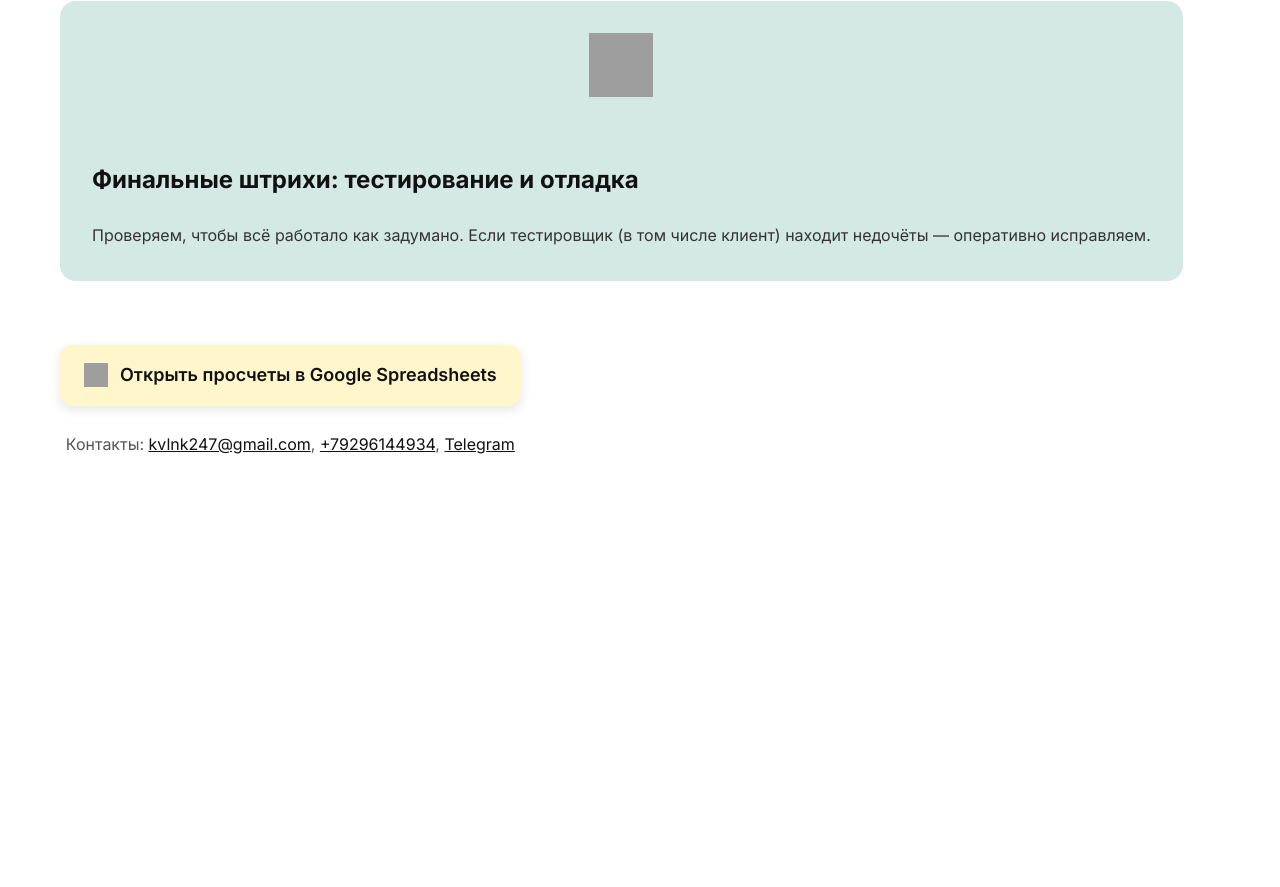
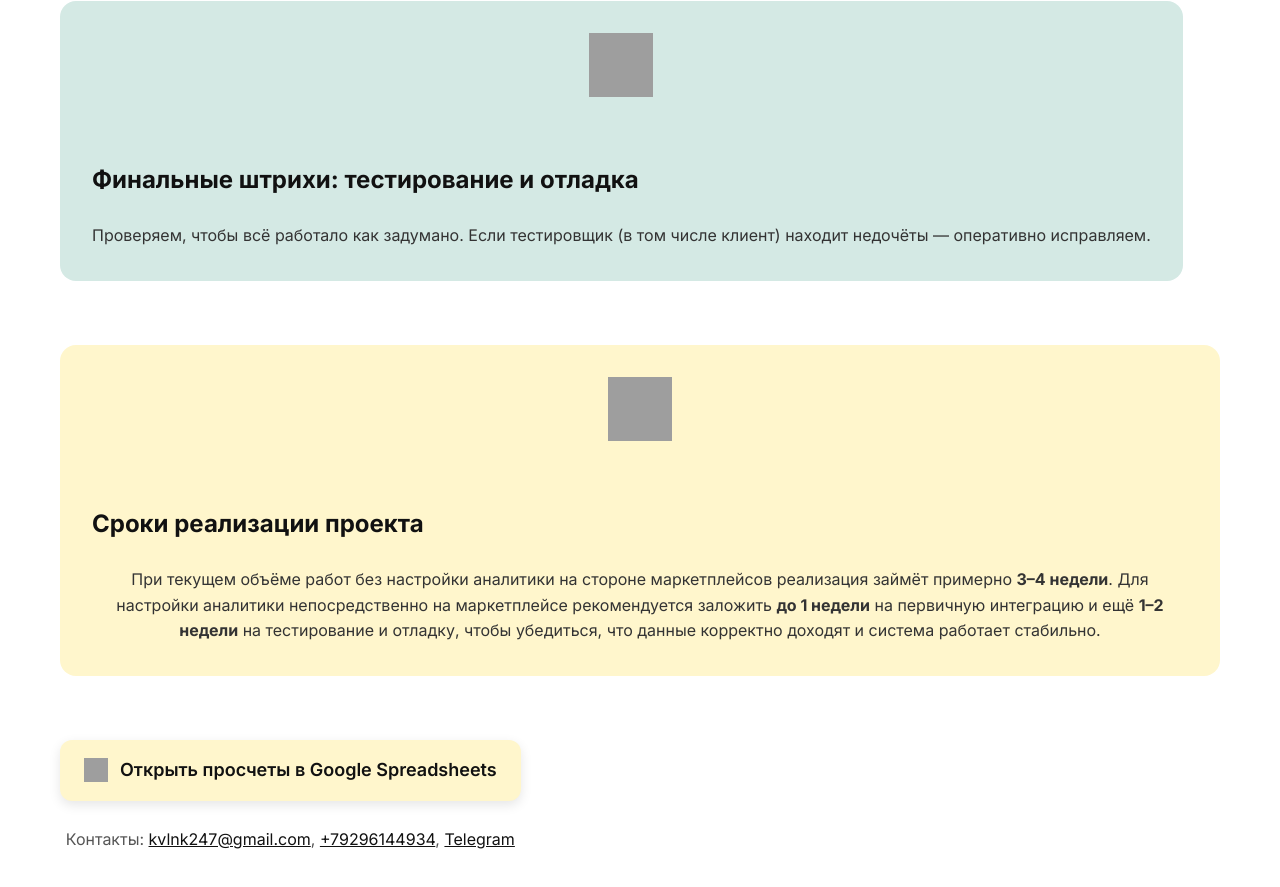
Before and after one commit to K-Lesha/proposals, a plain HTML site: page zetter-chemistry.html in a window 1280 px wide. Shown: the part 3505-4392 px from the top of the page. Before the commit the page ends 4024 px from the top, so only its background shows below. Drawn offline with Linux system fonts and the light colour scheme; grey boxes are pictures that could not be loaded.

Commit message:
Update zetter-chemistry.html

```diff
--- a/zetter-chemistry.html
+++ b/zetter-chemistry.html
@@ -444,6 +444,17 @@
       </p>
     </div>
 
+          <!-- Блок: Сроки реализации -->
+    <div class="final-block" style="background-color: #FFF6CC;">
+      <img src="https://cdn-icons-png.flaticon.com/512/14662/14662864.png" alt="Сроки" class="final-icon" />
+      <h2 class="section-title">Сроки реализации проекта</h2>
+      <p>
+        При текущем объёме работ без настройки аналитики на стороне маркетплейсов реализация займёт примерно <strong>3–4 недели</strong>.
+        Для настройки аналитики непосредственно на маркетплейсе рекомендуется заложить <strong>до 1 недели</strong> на первичную интеграцию
+        и ещё <strong>1–2 недели</strong> на тестирование и отладку, чтобы убедиться, что данные корректно доходят и система работает стабильно.
+      </p>
+    </div>
+
     <!-- Блок 5: Завершение -->
 <div style="display: flex; flex-direction: column; align-items: center;">
       <a href="https://docs.google.com/spreadsheets/d/1BdD-ITC2SQCN8wPme_YrxRQaRrdPQtlrHZQrWB12YbU/edit?usp=sharing" class="cta-button" target="_blank">
```
